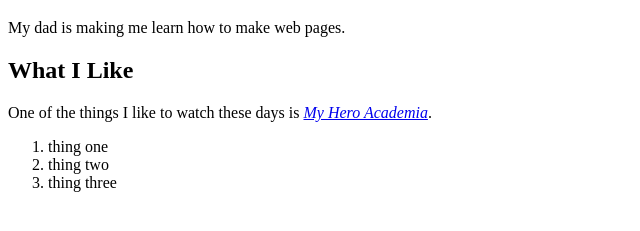
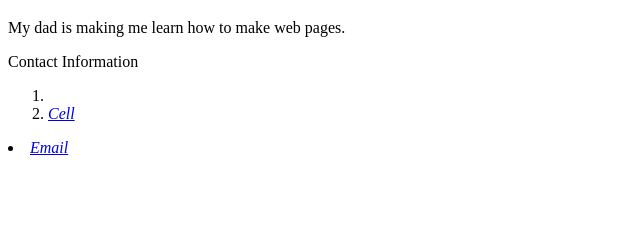
Before and after one commit to quinnsauer/quinnsauer.github.io, a plain HTML site: page index.html in a window 1280 px wide. Shown: the part 61-292 px from the top of the page, without its empty margins (0-640 px from the left). Drawn offline with Linux system fonts and the light colour scheme.

Commit message:
Update index.html

```diff
--- a/index.html
+++ b/index.html
@@ -5,14 +5,13 @@
 
 <p>My dad is making me learn how to make web pages.</p>
 
-<h2>What I Like</h2>
-
-<p>One of the things I like to watch these days is <a href="mailto:quinnsauer@icloud.com"><em>My Hero Academia</em></a>.</p>
+<p>Contact Information</p>
 
 <ol>
-<li>thing one</li>
-<li>thing two</li>
-<li>thing three</li>
+<li></li>
+<li><a href="tel:5153056778"><em>Cell</em></a></li>
+</ol></li>
+<li><a href="mailto:quinnsauer@icloud.com"><em>Email</em></a></li>
 </ol>
 
 </body>
```
